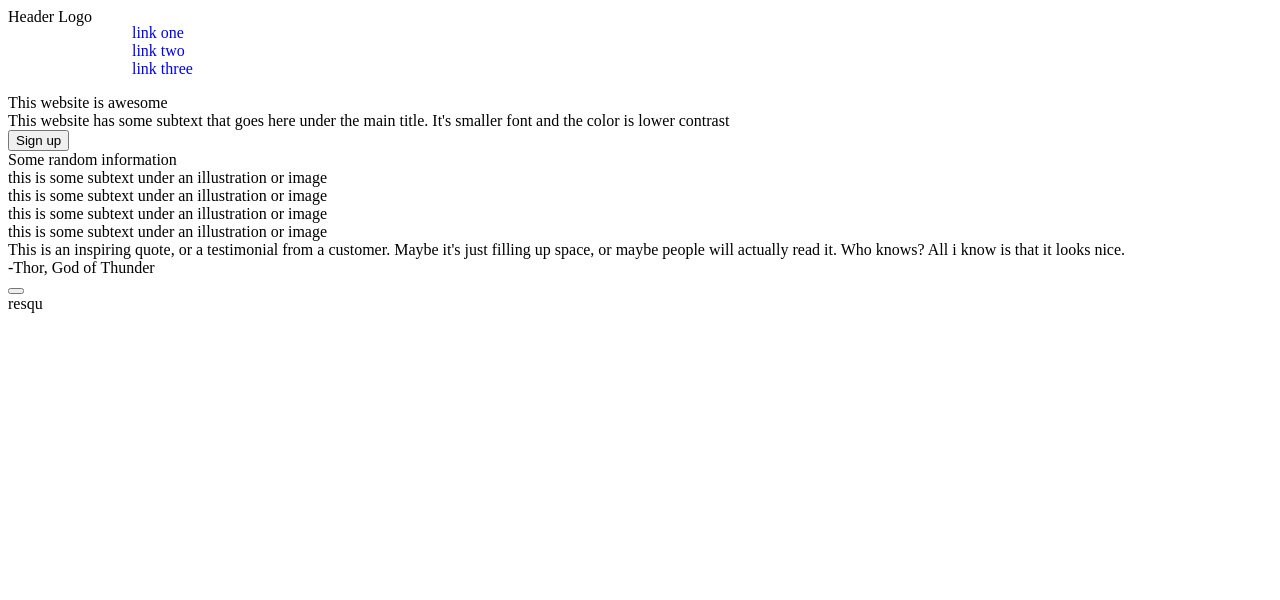
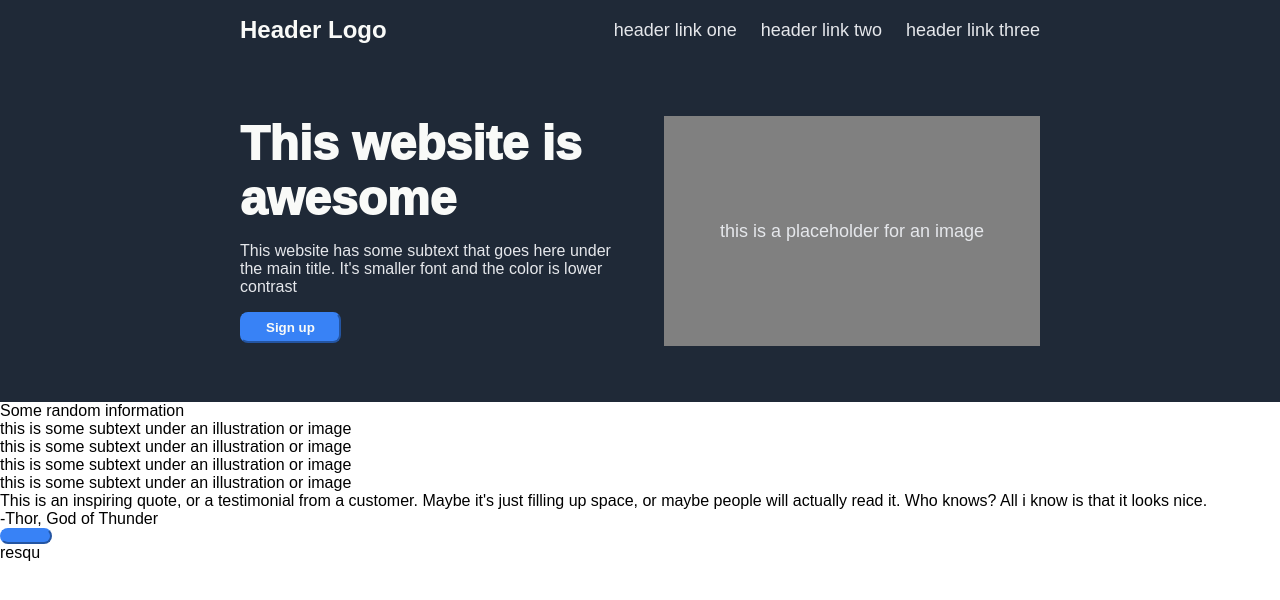
Before and after one commit to resq-u/top-foundation1, a plain HTML site: page index.html in a window 1280 px wide. Drawn offline with Linux system fonts and the light colour scheme.

Commit message:
Create styles for about-top container and its contents

```diff
--- a/index.html
+++ b/index.html
@@ -10,18 +10,22 @@
     <div class="header">
         <div class="logo">Header Logo</div>
         <ul>
-            <li><a href="index.html"> link one</a></li>
-            <li><a href="index.html"> link two</a></li>
-            <li><a href="index.html"> link three</a></li>
+            <li><a href="index.html"> header link one</a></li>
+            <li><a href="index.html"> header link two</a></li>
+            <li><a href="index.html"> header link three</a></li>
         </ul>
     </div>
 
     <div class="container">
-        <div class="about">
-            <div class="main">This website is awesome</div>
-            <div class="sub">This website has some subtext that goes here under the main title. It's smaller font and the color is lower contrast</div>
-            <button type="button">Sign up</button>
-
+        <div class="about-top">
+            <div class="about">
+                <div class="main">This website is awesome</div>
+                <div class="sub">This website has some subtext that goes here under the main title. It's smaller font and the color is lower contrast</div>
+                <button type="button">Sign up</button>
+            </div>
+            <div class="image">this is a placeholder for an image
+            </div>
+        </div>
         <div class="info">
             <div>Some random information</div>
             <div class="box">
@@ -45,7 +49,6 @@
                 </div>
             </div>
         </div>
-        </div>
 
         <div class="quote-container">
             <div class="quote">
--- a/style.css
+++ b/style.css
@@ -1,16 +1,92 @@
 body {
- display: flex;
- flex-direction: column;
+    display: flex;
+    flex-direction: column;
+    height: 100vh;
+    margin: 0;
+    padding: 0;
+    font-family: Arial, Helvetica, sans-serif;
 }
 
 .header {
     display: flex;
-}
+    justify-content: space-between;
+    align-items: center;
+    background-color: #1F2937;
+    padding: 16px 30vh;
+
+}               /* header */
+
+.logo {
+    font-weight: bold;
+    font-size: 24px;
+    color: #F9FAF8;
+}               /* header */
 
 ul {
+    display: flex;
     list-style: none;
-}
+    margin: 0;
+    padding: 0;
+    gap: 24px;
+}               /* header */
 
 a {
     text-decoration: none;
+    font-size: 18px;
+    color: #E5E7EB;
+
+}               /* header */
+
+.about-top {
+    display: flex;
+    background-color: #1F2937;
+    justify-content: space-between;
+    padding: 7vh 30vh;
+    height: 230px;
+    gap: 48px;
 }
+
+.about {
+    flex: 1;
+    display: flex;
+    flex-direction: column;
+    flex-wrap: wrap;
+    width: 400px;
+    gap: 16px;
+}
+
+.main {
+    font-size: 48px;
+    font-weight: 1000;
+    color: #F9FAF8;
+}
+
+.sub {
+    color: #E5E7EB;
+
+}
+
+.image {
+    flex: 1;
+    display: flex;
+    justify-content: center;
+    align-items: center;
+    background-color: grey;
+    font-size: 18px;
+    color: #E5E7EB;
+    height: 100%;
+
+}
+
+button {
+    display: flex;
+    justify-content: center;
+    align-items: center;
+    border-radius: 8px;
+    border-color: #3882F6;
+    background-color: #3882F6;
+    color: #F9FAF8;
+    font-weight: bold;
+    padding: 6px 24px;
+    align-self: flex-start;
+}
```
